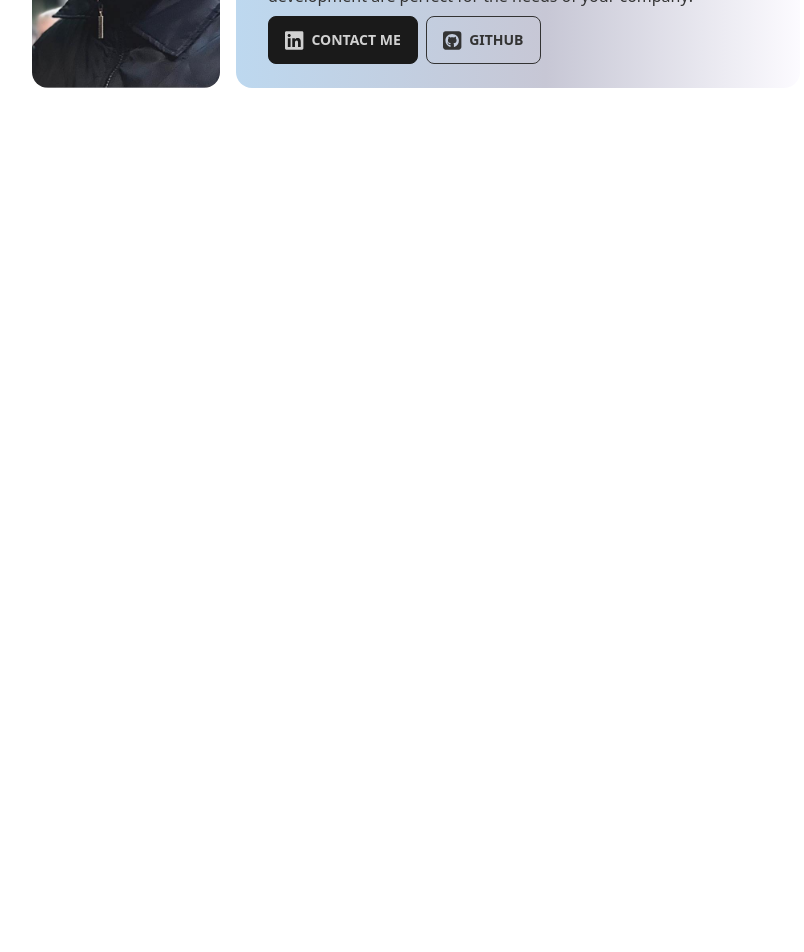
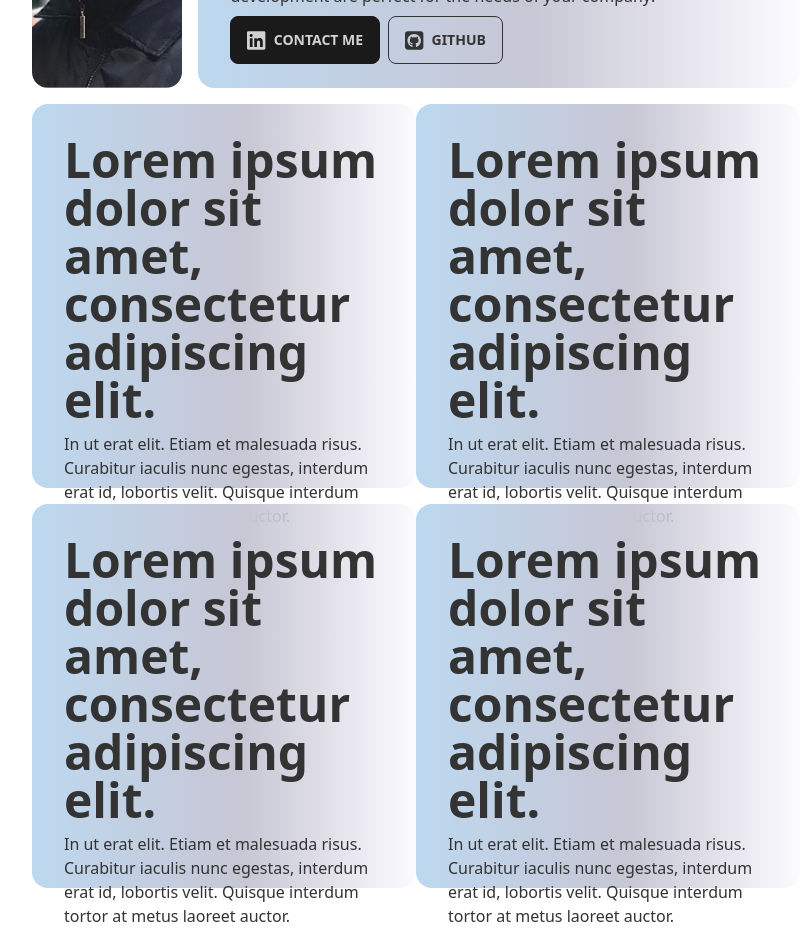
Before and after one commit to manymanecki/manecki-personal-page, a Vue app: page / in a window 1280 px wide. Shown: the part 380-1332 px from the top of the page, without its empty margins (224-1028 px from the left). Before the commit the page ends 800 px from the top, so only its background shows below. Built offline with nearby package versions, Linux system fonts and the light colour scheme.

Commit message:
Flexbox to mixed Grid conversion

```diff
--- a/src/views/HomeView.vue
+++ b/src/views/HomeView.vue
@@ -3,9 +3,9 @@
 
 <template>
     <div class="container mx-auto">
-        <div class="flex space-x-4">
-            <div class="flex-auto w-1/4">
-                <div class="card card-image h-96 image-full">
+        <div class="grid gap-4 grid-cols-1">
+            <div class="flex gap-4">
+                <div class="flex-auto w-1/5 card card-image h-96 image-full">
                     <figure>
                         <img
                             class="object-center"
@@ -14,26 +14,85 @@
                         />
                     </figure>
                 </div>
-            </div>
-            <div class="flex-auto w-3/4">
-                <div class="card card-about h-96">
+                <div class="flex-auto w-4/5 card card-about h-96">
                     <div class="card-body">
-                        <h2 class="card-title text-5xl">Hey, name's Jakub and I'm a Warsaw based Fullstack Developer.</h2>
-                        <p class="">Currently studying at Polish-Japanese Academy of Information Technology, my wide range of skills in all areas of software development are perfect for the needs of your company!</p>
+                        <h2 class="card-title text-5xl">
+                            Hey, name's Jakub and I'm a Warsaw based Fullstack Developer.
+                        </h2>
+                        <p class="">
+                            Currently studying at Polish-Japanese Academy of Information Technology,
+                            my wide range of skills in all areas of software development are perfect
+                            for the needs of your company!
+                        </p>
                         <div class="card-actions">
                             <a target="_blank" href="https://www.linkedin.com/in/jakubpawlowski00/">
                                 <button class="btn gap-2">
-                                    <font-awesome-icon icon="fa-brands fa-linkedin" size="xl"/>
+                                    <font-awesome-icon icon="fa-brands fa-linkedin" size="xl" />
                                     Contact me
                                 </button>
                             </a>
                             <a target="_blank" href="https://www.github.com/manymanecki">
                                 <button class="btn btn-outline gap-2">
-                                    <font-awesome-icon icon="fa-brands fa-square-github" size="xl"/>
+                                    <font-awesome-icon
+                                        icon="fa-brands fa-square-github"
+                                        size="xl"
+                                    />
                                     GitHub
                                 </button>
                             </a>
                         </div>
+                    </div>
+                </div>
+            </div>
+            <div class="flex flex-auto">
+                <div class="card card-about h-96">
+                    <div class="card-body">
+                        <h2 class="card-title text-5xl">
+                            Lorem ipsum dolor sit amet, consectetur adipiscing elit.
+                        </h2>
+                        <p class="">
+                            In ut erat elit. Etiam et malesuada risus. Curabitur iaculis nunc
+                            egestas, interdum erat id, lobortis velit. Quisque interdum tortor at
+                            metus laoreet auctor.
+                        </p>
+                    </div>
+                </div>
+                <div class="card card-about h-96">
+                    <div class="card-body">
+                        <h2 class="card-title text-5xl">
+                            Lorem ipsum dolor sit amet, consectetur adipiscing elit.
+                        </h2>
+                        <p class="">
+                            In ut erat elit. Etiam et malesuada risus. Curabitur iaculis nunc
+                            egestas, interdum erat id, lobortis velit. Quisque interdum tortor at
+                            metus laoreet auctor.
+                        </p>
+                    </div>
+                </div>
+            </div>
+            <div class="flex flex-auto">
+                <div class="card card-about h-96">
+                    <div class="card-body">
+                        <h2 class="card-title text-5xl">
+                            Lorem ipsum dolor sit amet, consectetur adipiscing elit.
+                        </h2>
+                        <p class="">
+                            In ut erat elit. Etiam et malesuada risus. Curabitur iaculis nunc
+                            egestas, interdum erat id, lobortis velit. Quisque interdum tortor at
+                            metus laoreet auctor.
+                        </p>
+                    </div>
+                </div>
+                <div class="card card-about h-96">
+                    <div class="card-body">
+                        <h2 class="card-title text-5xl">
+                            Lorem ipsum dolor sit amet, consectetur adipiscing elit.
+                        </h2>
+                        <p class="">
+                            In ut erat elit. Etiam et malesuada risus. Curabitur iaculis nunc
+                            egestas, interdum erat id, lobortis velit. Quisque interdum tortor at
+                            metus laoreet auctor.
+                        </p>
                     </div>
                 </div>
             </div>
```
